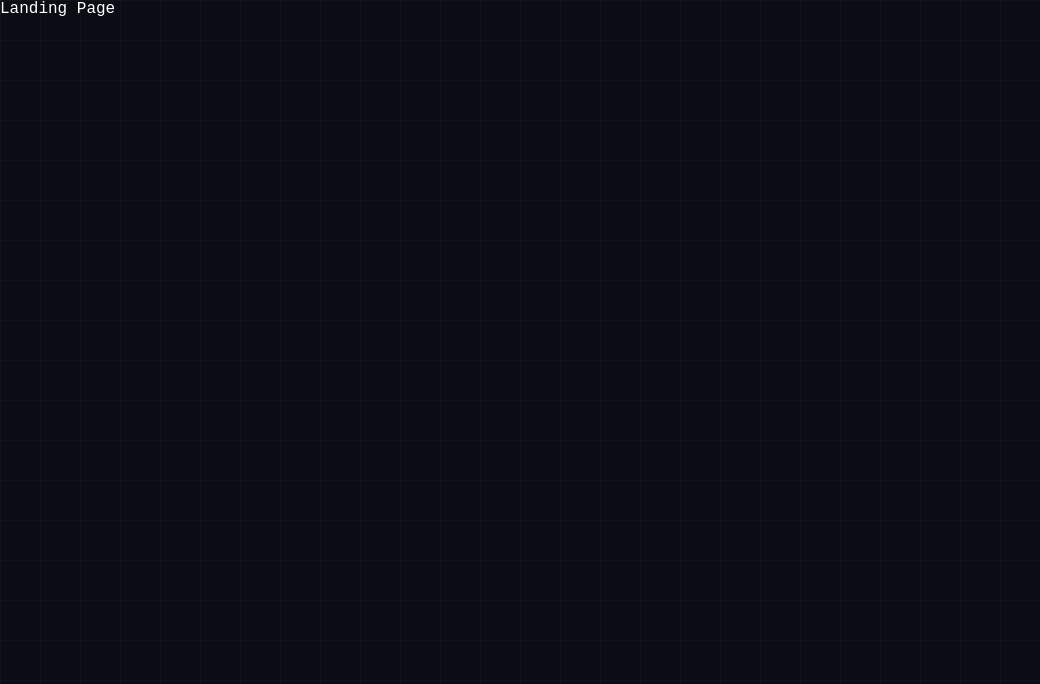
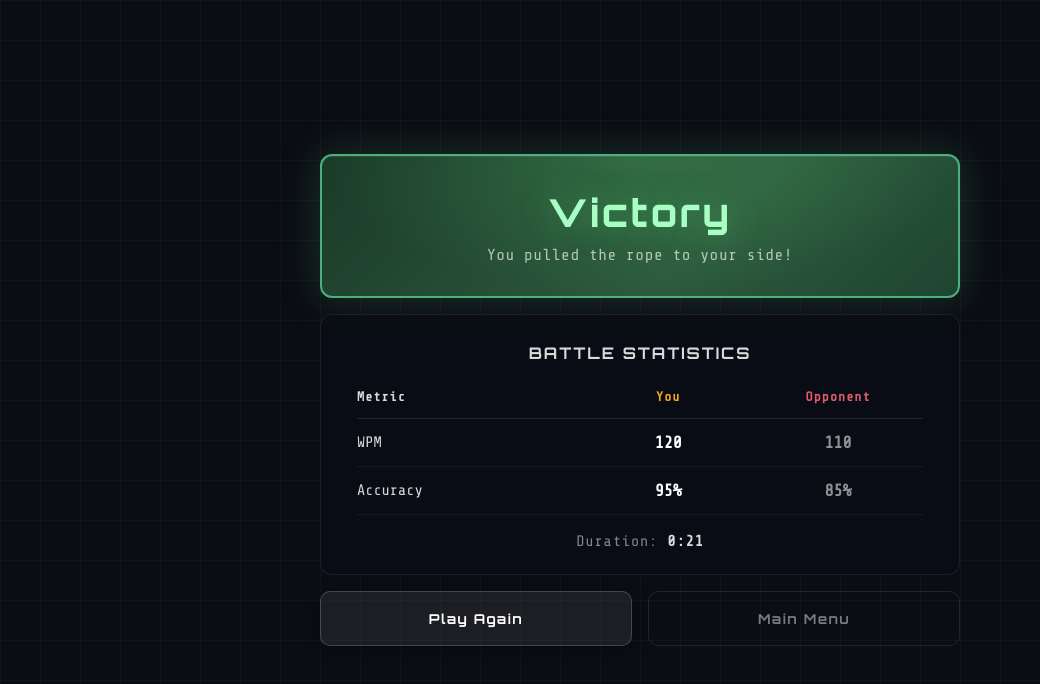
Before and after one commit to UOA-CS732-S1-2026/group-project-blue-bears, a React (Vite) app in the folder client/: page / in a window 1280 px wide. Shown: the top 684 px of the page, without its empty margins (0-1040 px from the left). Built offline with nearby package versions, Linux system fonts and the light colour scheme.

Commit message:
routing for result page with static props

```diff
--- a/client/src/App.tsx
+++ b/client/src/App.tsx
@@ -1,12 +1,15 @@
 import { BrowserRouter, Routes, Route } from 'react-router-dom'
 import LoginPage from './pages/LoginPage'
 import RegisterPage from './pages/RegisterPage'
+import ResultPage from './pages/ResultPage'
+
 
 function App() {
   return (
     <BrowserRouter>
       <Routes>
-        <Route path="/" element={<div>Landing Page</div>} />
+
+        <Route path="/" element={<ResultPage outcome="victory" playerStats={{ wpm: 120, accuracy: 95 }} opponentStats={{ wpm: 110, accuracy: 85 }} duration="0:21" onPlayAgain={() => {}} onMainMenu={() => {}} />} />
         <Route path="/login" element={<LoginPage />} />
         <Route path="/register" element={<RegisterPage />} />
       </Routes>
```
Also changed, not shown: 1 other file (tests, documents, lock files or other folders).
